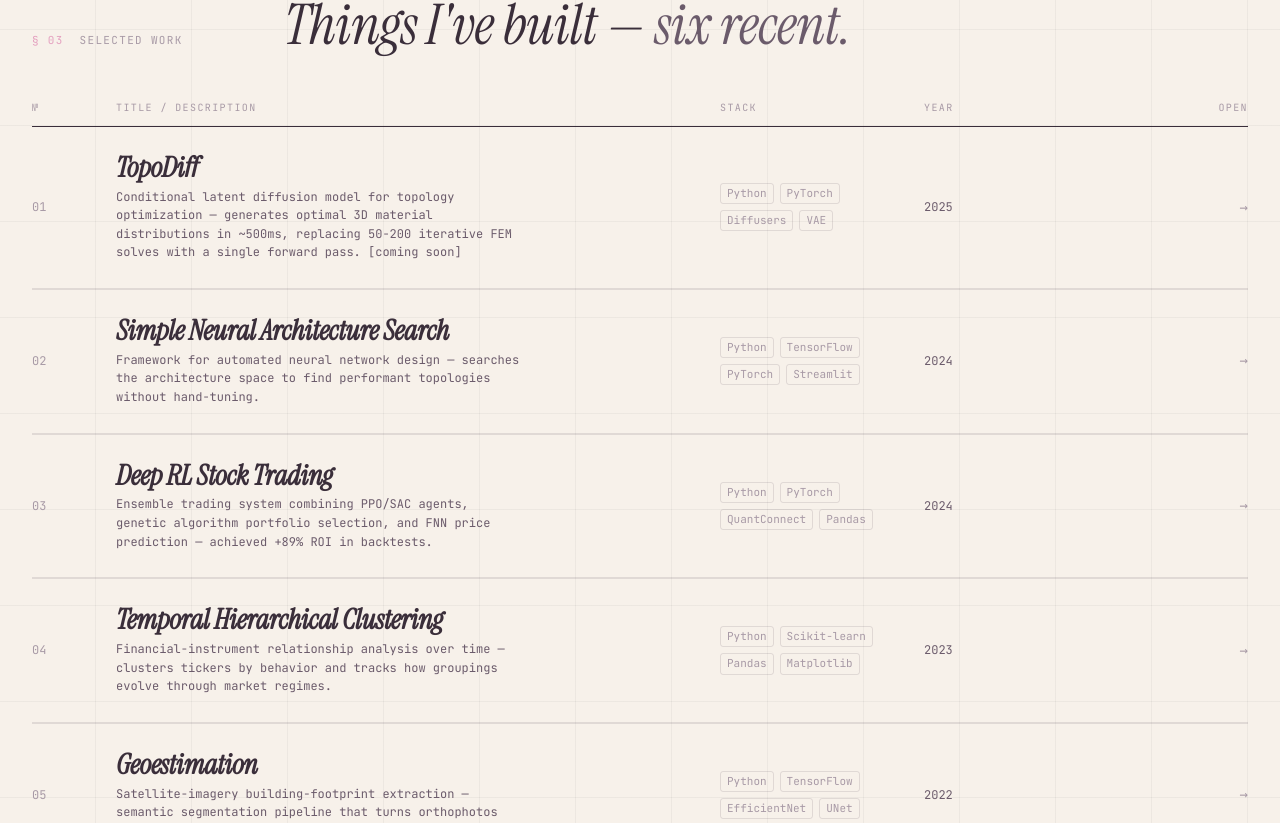
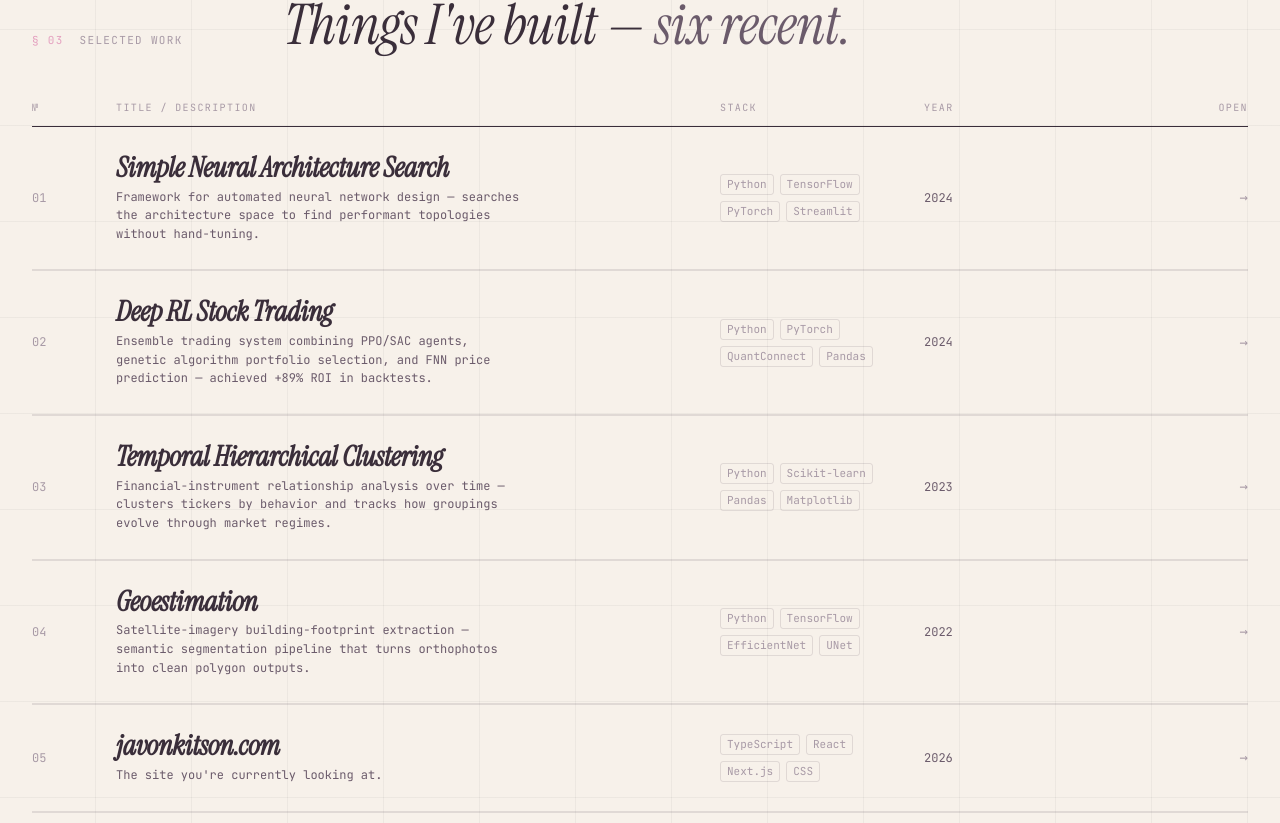
Before and after one commit to noface-0/javonkitson.com, a Next.js app: page / in a window 1280 px wide. Shown: the part 2754-3577 px from the top of the page. Built offline with nearby package versions, Linux system fonts and the light colour scheme.

Commit message:
comment out project

```diff
--- a/src/components/Projects.tsx
+++ b/src/components/Projects.tsx
@@ -10,16 +10,16 @@ interface ProjectData {
 }
 
 const PROJECTS: ProjectData[] = [
+  // {
+  //   n: '01',
+  //   title: 'TopoDiff',
+  //   desc: 'Conditional latent diffusion model for topology optimization — generates optimal 3D material distributions in ~500ms, replacing 50-200 iterative FEM solves with a single forward pass. [coming soon]',
+  //   stack: ['Python', 'PyTorch', 'Diffusers', 'VAE'],
+  //   year: '2025',
+  //   repo: 'https://github.com/noface-0/TopoDiff',
+  // },
   {
     n: '01',
-    title: 'TopoDiff',
-    desc: 'Conditional latent diffusion model for topology optimization — generates optimal 3D material distributions in ~500ms, replacing 50-200 iterative FEM solves with a single forward pass. [coming soon]',
-    stack: ['Python', 'PyTorch', 'Diffusers', 'VAE'],
-    year: '2025',
-    repo: 'https://github.com/noface-0/TopoDiff',
-  },
-  {
-    n: '02',
     title: 'Simple Neural Architecture Search',
     desc: 'Framework for automated neural network design — searches the architecture space to find performant topologies without hand-tuning.',
     stack: ['Python', 'TensorFlow', 'PyTorch', 'Streamlit'],
@@ -27,7 +27,7 @@ const PROJECTS: ProjectData[] = [
     repo: 'https://github.com/noface-0/S-NAS',
   },
   {
-    n: '03',
+    n: '02',
     title: 'Deep RL Stock Trading',
     desc: 'Ensemble trading system combining PPO/SAC agents, genetic algorithm portfolio selection, and FNN price prediction — achieved +89% ROI in backtests.',
     stack: ['Python', 'PyTorch', 'QuantConnect', 'Pandas'],
@@ -35,7 +35,7 @@ const PROJECTS: ProjectData[] = [
     repo: '/AAI590Capstone.pdf',
   },
   {
-    n: '04',
+    n: '03',
     title: 'Temporal Hierarchical Clustering',
     desc: 'Financial-instrument relationship analysis over time — clusters tickers by behavior and tracks how groupings evolve through market regimes.',
     stack: ['Python', 'Scikit-learn', 'Pandas', 'Matplotlib'],
@@ -43,7 +43,7 @@ const PROJECTS: ProjectData[] = [
     repo: 'https://github.com/noface-0/temporal-hierarchical-clustering',
   },
   {
-    n: '05',
+    n: '04',
     title: 'Geoestimation',
     desc: 'Satellite-imagery building-footprint extraction — semantic segmentation pipeline that turns orthophotos into clean polygon outputs.',
     stack: ['Python', 'TensorFlow', 'EfficientNet', 'UNet'],
@@ -51,7 +51,7 @@ const PROJECTS: ProjectData[] = [
     repo: 'https://github.com/noface-0/geoestimation',
   },
   {
-    n: '06',
+    n: '05',
     title: 'javonkitson.com',
     desc: "The site you're currently looking at.",
     stack: ['TypeScript', 'React', 'Next.js', 'CSS'],
```
